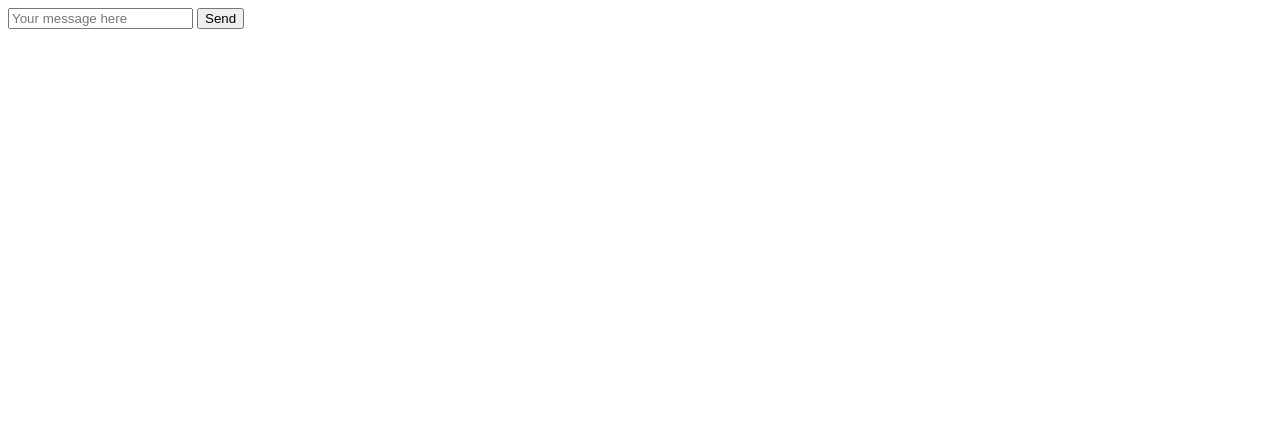
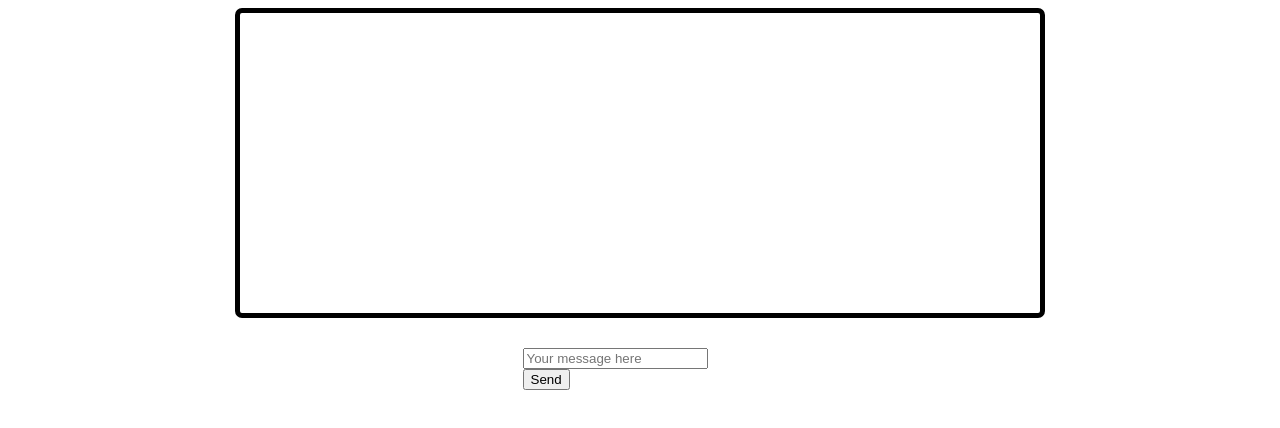
Before and after one commit to ani4aniket/ws-chat, a plain HTML site: page index.html in a window 1280 px wide. Drawn offline with Linux system fonts and the light colour scheme.

Commit message:
client added

```diff
--- a/index.html
+++ b/index.html
@@ -4,13 +4,28 @@
   <meta charset="UTF-8">
   <meta name="viewport" content="width=device-width, initial-scale=1.0">
   <title>WebSockets</title>
+  <style>
+    div#log{
+      width: 800px;
+      height: 300px;
+      margin: 0 auto;
+      border: 5px solid black;
+      border-radius: 7px;
+    }
+    div#sendControls{
+      width: 235px;
+      margin: 30px auto;
+    }
+  </style>
 </head>
 <body>
-  <input type="text" placeholder="Your message here" id="text">
+  <div id="log"></div>
 
-  <button>Send</button>
+  <div id="sendControls">
+    <input type="text" placeholder="Your message here" id="text">
+    <button>Send</button>
+  </div>
 
-  <div id="log"></div>
 
   <script>
     var sock = new WebSocket("ws://localhost:5001");
@@ -26,6 +41,8 @@
     document.querySelector('button').onclick = function(){
       var text = document.getElementById('text').value;
       sock.send(text);
+      log.innerHTML += "You: " + text + "<br/>";
+
     }
 
 
```
